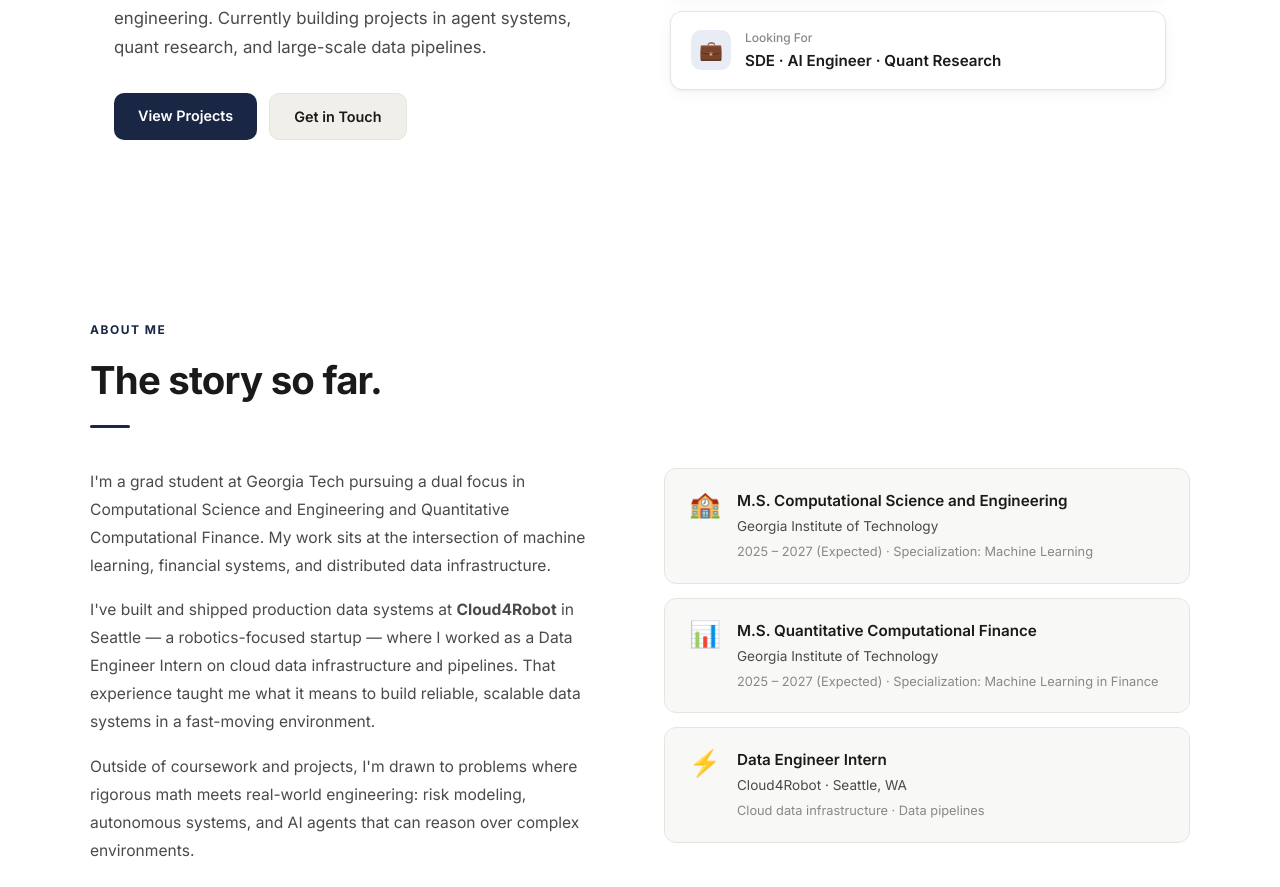
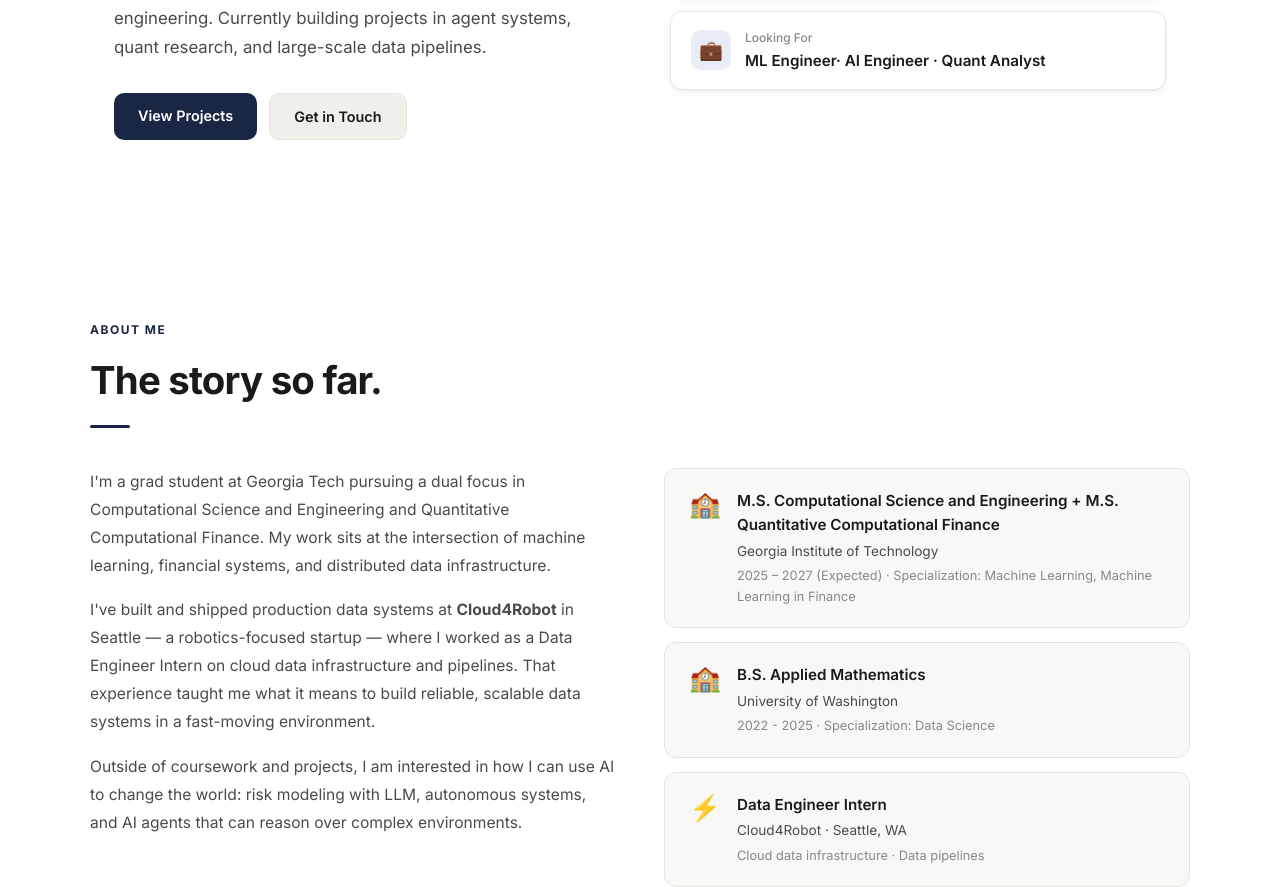
Before and after one commit to tongwu23/tongwu23.github.io, a plain HTML site: page index.html in a window 1280 px wide. Shown: the part 480-1367 px from the top of the page. Drawn offline with Linux system fonts and the light colour scheme.

Commit message:
Update educational and career details in index.html

```diff
--- a/index.html
+++ b/index.html
@@ -575,7 +575,7 @@ footer p { font-size: 0.82rem; color: var(--fg3); }
         <div class="stat-icon">🎓</div>
         <div>
           <div class="stat-label">Institution</div>
-          <div class="stat-value">Georgia Tech · MS CS + QCF</div>
+          <div class="stat-value">Georgia Tech · MS CSE + QCF</div>
         </div>
       </div>
       <div class="stat-card reveal reveal-delay-1">
@@ -596,7 +596,7 @@ footer p { font-size: 0.82rem; color: var(--fg3); }
         <div class="stat-icon">💼</div>
         <div>
           <div class="stat-label">Looking For</div>
-          <div class="stat-value">SDE · AI Engineer · Quant Research</div>
+          <div class="stat-value">ML Engineer· AI Engineer · Quant Analyst</div>
         </div>
       </div>
     </div>
@@ -618,24 +618,24 @@ footer p { font-size: 0.82rem; color: var(--fg3); }
           I've built and shipped production data systems at <strong>Cloud4Robot</strong> in Seattle — a robotics-focused startup — where I worked as a Data Engineer Intern on cloud data infrastructure and pipelines. That experience taught me what it means to build reliable, scalable data systems in a fast-moving environment.
         </p>
         <p>
-          Outside of coursework and projects, I'm drawn to problems where rigorous math meets real-world engineering: risk modeling, autonomous systems, and AI agents that can reason over complex environments.
+          Outside of coursework and projects, I am interested in how I can use AI to change the world: risk modeling with LLM, autonomous systems, and AI agents that can reason over complex environments.
         </p>
       </div>
       <div class="reveal reveal-delay-1">
         <div class="edu-card">
           <div class="edu-icon">🏫</div>
           <div>
-            <div class="edu-degree">M.S. Computational Science and Engineering </div>
+            <div class="edu-degree">M.S. Computational Science and Engineering + M.S. Quantitative Computational Finance </div>
             <div class="edu-school">Georgia Institute of Technology</div>
-            <div class="edu-year">2025 – 2027 (Expected) · Specialization: Machine Learning</div>
+            <div class="edu-year">2025 – 2027 (Expected) · Specialization: Machine Learning, Machine Learning in Finance</div>
           </div>
         </div>
         <div class="edu-card">
-          <div class="edu-icon">📊</div>
+          <div class="edu-icon">🏫</div>
           <div>
-            <div class="edu-degree"> M.S. Quantitative Computational Finance</div>
-            <div class="edu-school">Georgia Institute of Technology</div>
-            <div class="edu-year">2025 – 2027 (Expected) · Specialization: Machine Learning in Finance</div>
+            <div class="edu-degree">B.S. Applied Mathematics</div>
+            <div class="edu-school">University of Washington</div>
+            <div class="edu-year">2022 - 2025 · Specialization: Data Science</div>
           </div>
         </div>
         <div class="edu-card">
```
